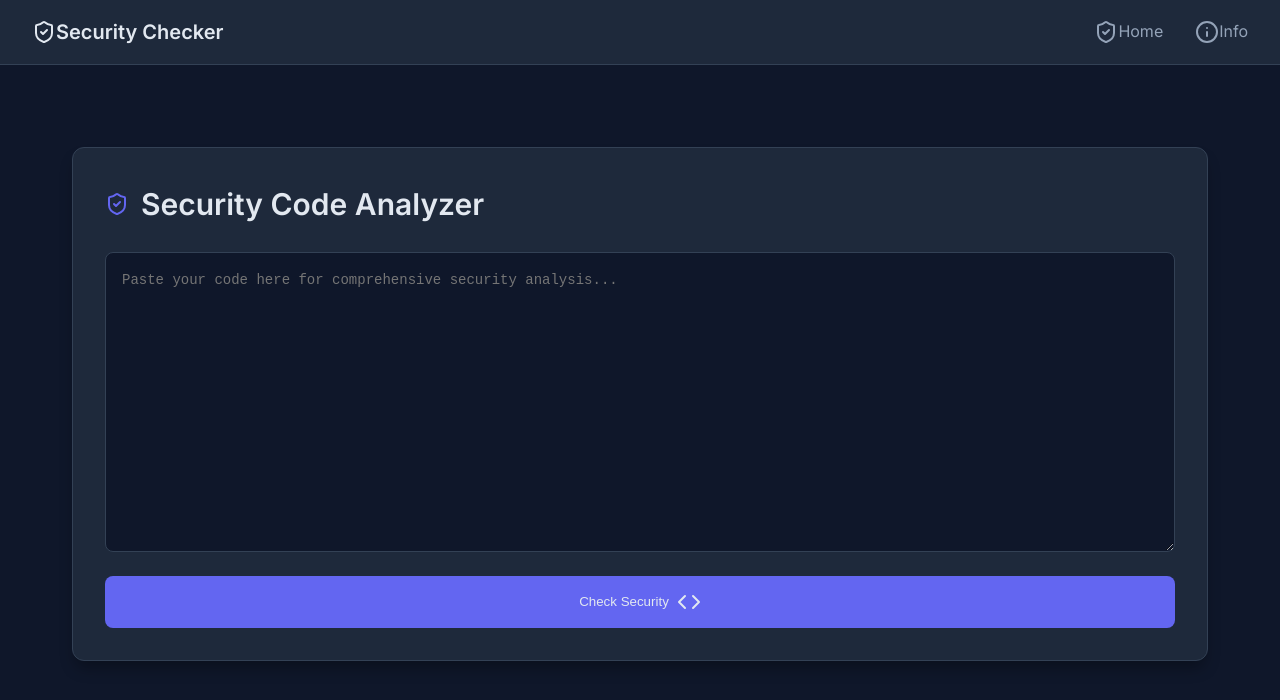
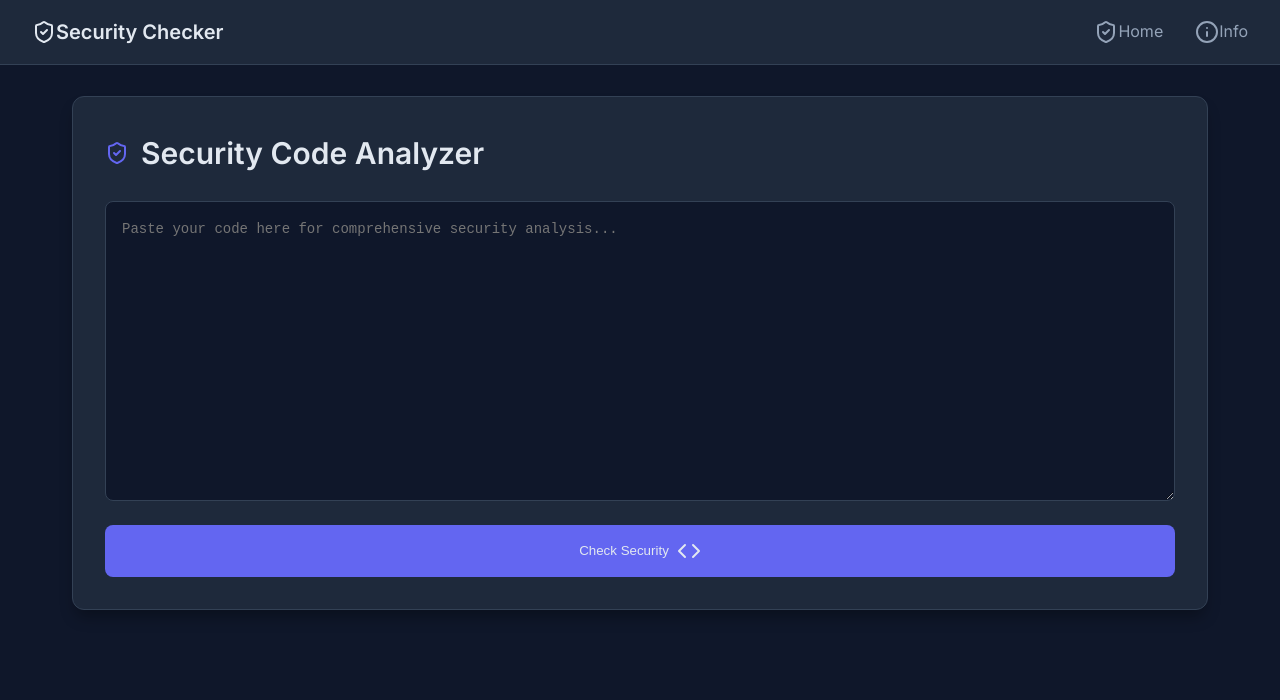
Before and after one commit to sanjaykohli/CodeScan-2, a Next.js app: page / in a window 1280 px wide. Shown: the top 700 px of the page. Built offline with nearby package versions, Linux system fonts and the light colour scheme.

Commit message:
Update frontend

```diff
--- a/app/globals.css
+++ b/app/globals.css
@@ -629,3 +629,42 @@ body {
     max-height: 85vh;
   }
 }
+
+
+/* Add this to your CSS file */
+
+/* Issues List - Updated */
+.issues-list {
+  list-style-type: none;
+}
+
+.issue-item {
+  display: flex;
+  align-items: flex-start;
+  padding: 0.75rem;
+  margin-bottom: 0.5rem;
+  background-color: var(--color-background);
+  border-radius: 6px;
+  border: 1px solid var(--color-border);
+  transition: all var(--transition-normal);
+}
+
+.issue-item:hover {
+  transform: translateX(4px);
+  border-color: var(--color-primary);
+}
+
+.issue-icon {
+  margin-right: 0.75rem;
+  color: var(--color-danger);
+  flex-shrink: 0;
+}
+
+.issue-details {
+  overflow-wrap: break-word;
+  word-wrap: break-word;
+  word-break: break-word;
+  white-space: pre-wrap;
+  flex: 1;
+  font-size: 0.9rem;
+}
--- a/app/layout.tsx
+++ b/app/layout.tsx
@@ -16,9 +16,9 @@ const Layout: React.FC<LayoutProps> = ({ children }) => {
         <title>Secure Code Checker</title>
       </head>
       <body>
-        <header>
+        {/* <header>
           <h1>Secure Code Checker</h1>
-        </header>
+        </header> */}
         <main>{children}</main> {/* Render content passed into this layout */}
         <footer>
           <p></p>
```
